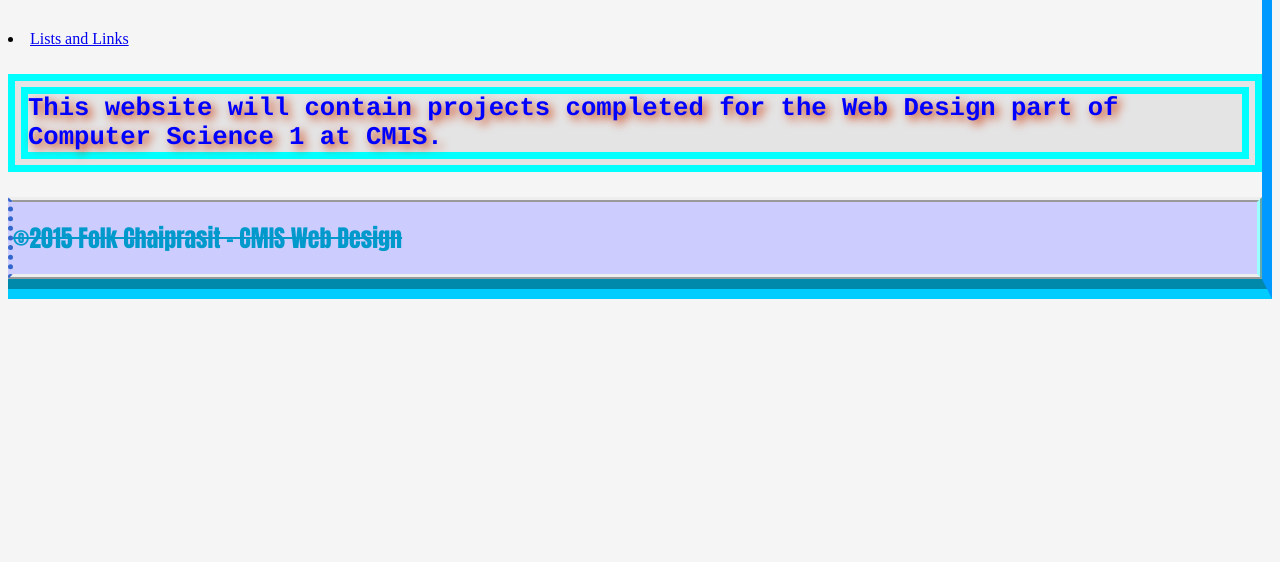
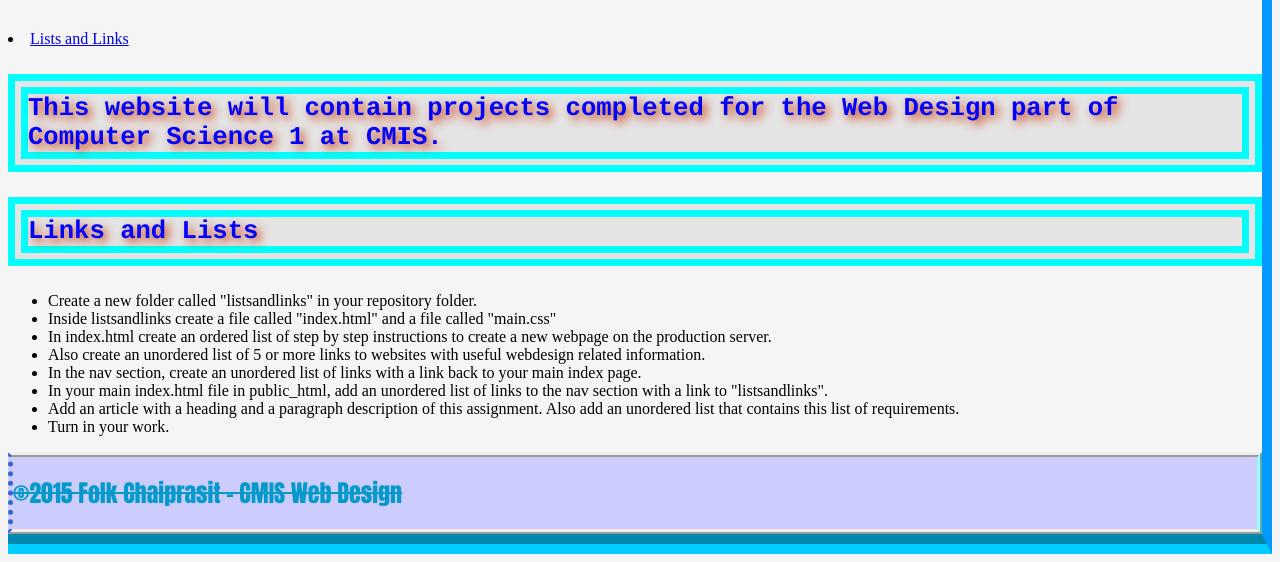
Before and after one commit to folk1676-cmis/folk1676-cmis-wd, a plain HTML site: page index.html in a window 1280 px wide. Shown: the part 273-835 px from the top of the page. Before the commit the page ends 800 px from the top, so only its background shows below. Drawn offline with Linux system fonts and the light colour scheme.

```diff
--- a/index.html
+++ b/index.html
@@ -22,6 +22,37 @@
 		<main>
 			<p>This website will contain projects completed for the Web Design part of Computer Science 1 at CMIS.
 			</p>
+			<article>
+				<p>
+					Links and Lists
+				</p>
+				<ul>
+					<li>
+						Create a new folder called "listsandlinks" in your repository folder.
+					</li>
+					<li>
+						Inside listsandlinks create a file called "index.html" and a file called "main.css"
+					</li>
+					<li>
+						In index.html create an ordered list of step by step instructions to create a new webpage on the production server.
+					</li>
+					<li>
+						Also create an unordered list of 5 or more links to websites with useful webdesign related information.
+					</li>
+					<li>
+						In the nav section, create an unordered list of links with a link back to your main index page.
+					</li>
+					<li>
+						In your main index.html file in public_html, add an unordered list of links to the nav section with a link to "listsandlinks".
+					</li>
+					<li>
+						Add an article with a heading and a paragraph description of this assignment. Also add an unordered list that contains this list of requirements.
+					</li>
+					<li>
+						Turn in your work.
+					</li>
+				</ul>
+			</article>
 		</main>
 		<footer>
 			©2015 Folk Chaiprasit - CMIS Web Design
```
Also changed, not shown: listsandlinks/index.html (+12 -3 lines).
